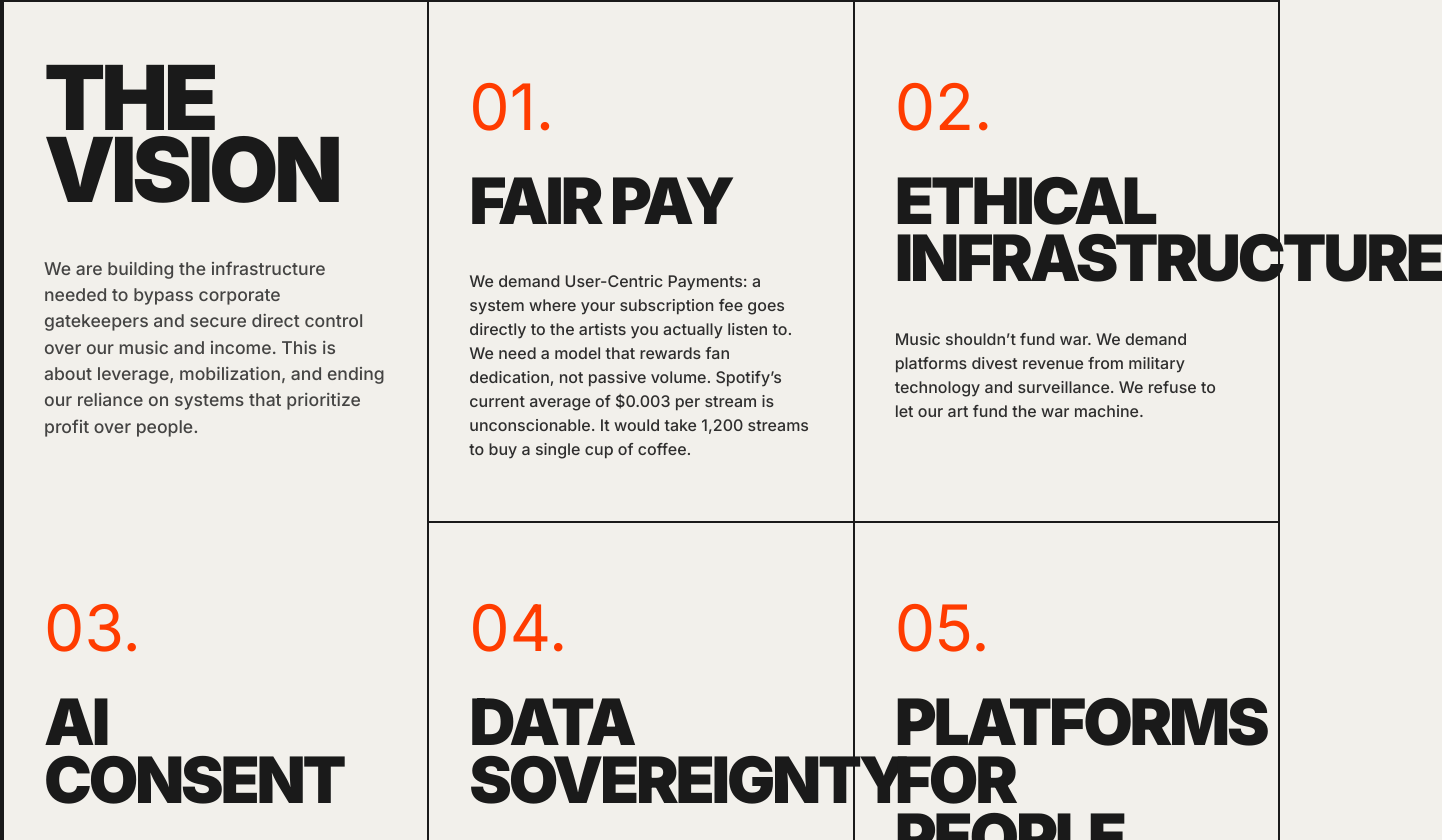
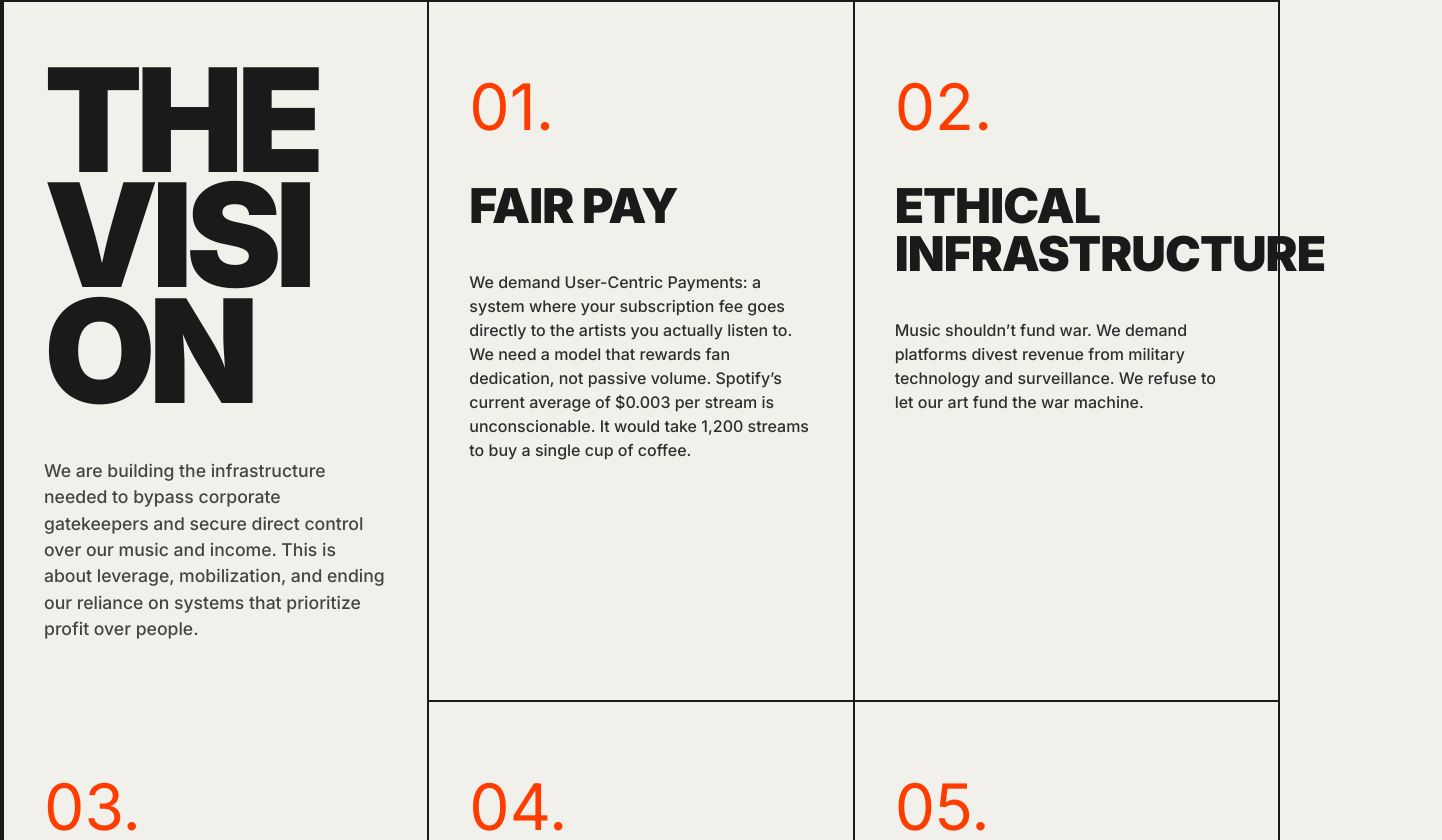
Before and after one commit to ang2990/releaseparty, a SvelteKit app: page /vision in a window 1280 px wide. Shown: the part 122-962 px from the top of the page, 1442 px wide, since content can reach past the window. Built offline with nearby package versions, Linux system fonts and the light colour scheme; no server answers.

Commit message:
style: implement fluid typography for vision page headers

```diff
--- a/src/routes/vision/+page.svelte
+++ b/src/routes/vision/+page.svelte
@@ -5,33 +5,33 @@
 <div class="grid-container" style="border-top: none;">
     <div class="directive-grid">
         <div class="directive-item" style="border-bottom: none; justify-content: flex-start;">
-            <h1 class="text-huge" style="line-height: 0.8; margin-bottom: 30px;">The<br>vision</h1>
+            <h1 class="vision-title" style="margin-bottom: 30px;">The<br>vision</h1>
             <p style="font-size: 1.1rem; opacity: 0.8;">We are building the infrastructure needed to bypass corporate gatekeepers and secure direct control over our music and income. This is about leverage, mobilization, and ending our reliance on systems that prioritize profit over people.</p>
         </div>
 
         <div class="directive-item">
             <span class="text-accent text-large">01.</span>
-            <h2 class="text-large">Fair Pay</h2>
+            <h2 class="vision-item-title">Fair Pay</h2>
             <p style="margin-top: 20px;">We demand User-Centric Payments: a system where your subscription fee goes directly to the artists you actually listen to. We need a model that rewards fan dedication, not passive volume. Spotify’s current average of $0.003 per stream is unconscionable. It would take 1,200 streams to buy a single cup of coffee.</p>
         </div>
         <div class="directive-item">
             <span class="text-accent text-large">02.</span>
-            <h2 class="text-large">Ethical Infrastructure</h2>
+            <h2 class="vision-item-title">Ethical Infrastructure</h2>
             <p style="margin-top: 20px;">Music shouldn’t fund war. We demand platforms divest revenue from military technology and surveillance. We refuse to let our art fund the war machine.</p>
         </div>
         <div class="directive-item">
             <span class="text-accent text-large">03.</span>
-            <h2 class="text-large">AI Consent</h2>
+            <h2 class="vision-item-title">AI Consent</h2>
             <p style="margin-top: 20px;">Technology should serve the artist, not replace them. We demand strict protections against generative AI training on our catalogs without permission and compensation.</p>
         </div>
         <div class="directive-item">
             <span class="text-accent text-large">04.</span>
-            <h2 class="text-large">Data Sovereignty</h2>
+            <h2 class="vision-item-title">Data Sovereignty</h2>
             <p style="margin-top: 20px;">Corporate platforms shouldn’t be gatekeepers between artists and fans. Artists and listeners deserve full transparency on all data. We demand the right to take our fanbase with us if we leave.</p>
         </div>
         <div class="directive-item">
             <span class="text-accent text-large">05.</span>
-            <h2 class="text-large">Platforms for People</h2>
+            <h2 class="vision-item-title">Platforms for People</h2>
             <p style="margin-top: 20px;">We need platforms built for connection, not consumption. We reject the “lean back” model of algorithmic wallpaper that promotes and profits off of ghost artists and AI slop.</p>
         </div>
     </div>
@@ -44,11 +44,42 @@
 </div>
 
 <style>
-    /* Prevent mid-word breaks in headers */
-    .directive-item h2 {
-        word-break: keep-all; /* CJK rule, but often helps */
-        overflow-wrap: normal; /* Default wrapping */
-        hyphens: none; /* No auto-hyphens */
-        word-wrap: normal; /* Legacy */
+    /* Fluid Typography for Vision Page */
+    .vision-title {
+        font-family: var(--font-heading);
+        font-weight: 900;
+        text-transform: uppercase;
+        font-size: clamp(3.5rem, 12vw, 9rem);
+        line-height: 0.8;
+        letter-spacing: -0.05em;
+    }
+
+    .vision-item-title {
+        font-family: var(--font-heading);
+        font-weight: 900;
+        text-transform: uppercase;
+        letter-spacing: -0.02em;
+
+        /* Fluid scaling to fit long words in grid cards */
+        font-size: clamp(1.8rem, 4vw, 3rem);
+        line-height: 1;
+        margin-top: 10px;
+
+        /* Prevent mid-word breaks */
+        word-break: keep-all;
+        overflow-wrap: normal;
+        hyphens: none;
+    }
+
+    /* Mobile adjustments */
+    @media (max-width: 600px) {
+        .vision-title {
+            font-size: clamp(3rem, 15vw, 5rem);
+        }
+
+        .vision-item-title {
+            /* Smaller on mobile to ensure 'Infrastructure' fits */
+            font-size: clamp(1.5rem, 6vw, 2.2rem);
+        }
     }
 </style>
```
